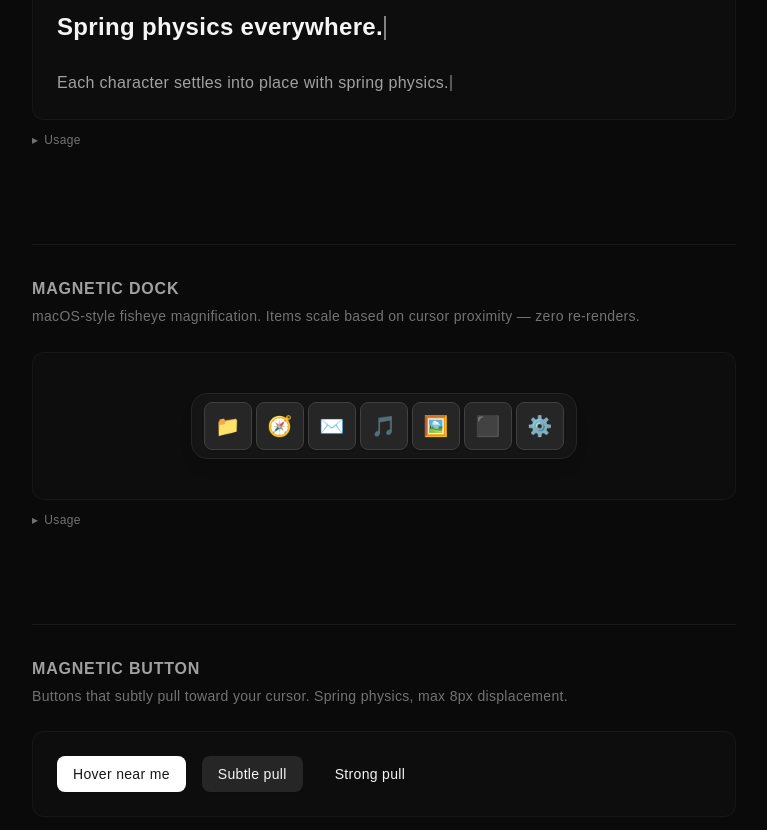
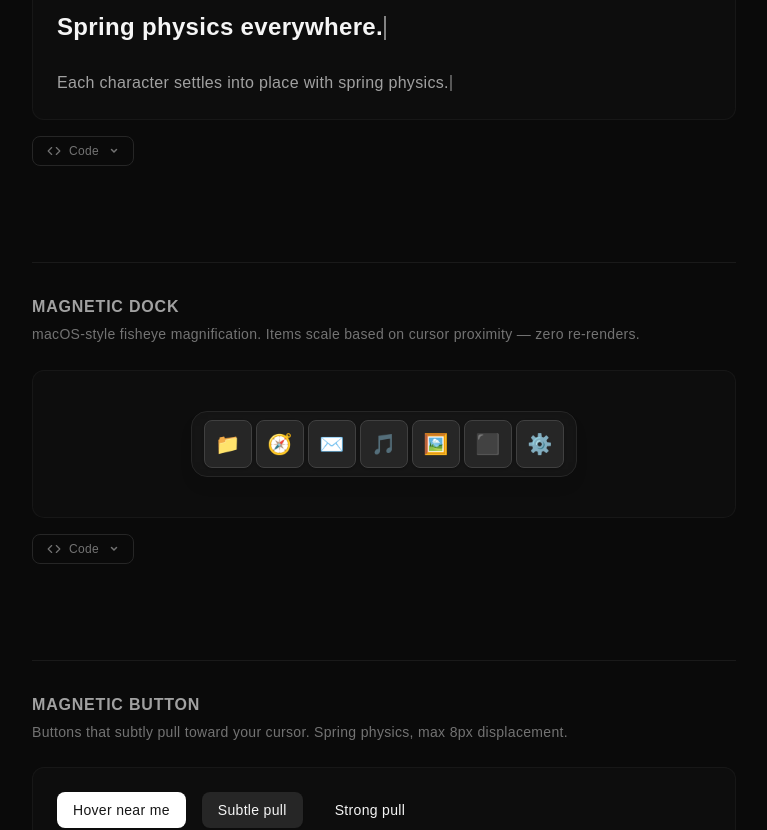
Before and after one commit to kippledigital/driftkit, a Next.js app: page / in a window 1280 px wide. Shown: the part 940-1770 px from the top of the page, without its empty margins (256-1023 px from the left). Built offline with nearby package versions, Linux system fonts and the light colour scheme; a web font is replaced by a local one.

Commit message:
redesign: code block toggle — pill button with code icon + chevron, replaces plain arrow

```diff
--- a/src/components/code-block.tsx
+++ b/src/components/code-block.tsx
@@ -8,7 +8,9 @@ interface CodeBlockProps {
   label?: string;
 }
 
-export function CodeBlock({ code, label = "Usage" }: CodeBlockProps) {
+const SPRING = { type: "spring" as const, stiffness: 400, damping: 30 };
+
+export function CodeBlock({ code, label = "Code" }: CodeBlockProps) {
   const [open, setOpen] = useState(false);
   const [copied, setCopied] = useState(false);
 
@@ -19,37 +21,63 @@ export function CodeBlock({ code, label = "Usage" }: CodeBlockProps) {
   };
 
   return (
-    <div className="mt-3">
-      <button
+    <div className="mt-4">
+      <motion.button
         onClick={() => setOpen(!open)}
-        className="text-xs text-neutral-500 hover:text-neutral-300 transition-colors flex items-center gap-1.5 cursor-pointer"
+        className={`
+          relative inline-flex items-center gap-2 px-3.5 py-1.5 rounded-lg text-xs font-medium cursor-pointer
+          border transition-colors
+          ${open
+            ? "bg-neutral-100 dark:bg-neutral-800 border-neutral-300 dark:border-neutral-700 text-neutral-900 dark:text-neutral-100"
+            : "bg-transparent border-neutral-300 dark:border-neutral-800 text-neutral-500 dark:text-neutral-500 hover:text-neutral-700 dark:hover:text-neutral-300 hover:border-neutral-400 dark:hover:border-neutral-600"
+          }
+        `}
+        whileHover={{ scale: 1.02 }}
+        whileTap={{ scale: 0.97 }}
+        transition={SPRING}
       >
-        <motion.span
-          animate={{ rotate: open ? 90 : 0 }}
-          transition={{ type: "spring", stiffness: 300, damping: 25 }}
-          className="inline-block"
+        <svg
+          width="14" height="14" viewBox="0 0 24 24" fill="none"
+          stroke="currentColor" strokeWidth="2" strokeLinecap="round" strokeLinejoin="round"
         >
-          ▸
-        </motion.span>
+          <polyline points="16 18 22 12 16 6" />
+          <polyline points="8 6 2 12 8 18" />
+        </svg>
         {label}
-      </button>
+        <motion.div
+          animate={{ rotate: open ? 180 : 0 }}
+          transition={SPRING}
+          className="ml-0.5"
+        >
+          <svg width="10" height="10" viewBox="0 0 10 10" fill="none" stroke="currentColor" strokeWidth="1.5" strokeLinecap="round">
+            <path d="M2.5 3.5L5 6L7.5 3.5" />
+          </svg>
+        </motion.div>
+      </motion.button>
+
       <AnimatePresence>
         {open && (
           <motion.div
-            initial={{ height: 0, opacity: 0 }}
-            animate={{ height: "auto", opacity: 1 }}
-            exit={{ height: 0, opacity: 0 }}
-            transition={{ type: "spring", stiffness: 400, damping: 30 }}
+            initial={{ height: 0, opacity: 0, y: -4 }}
+            animate={{ height: "auto", opacity: 1, y: 0 }}
+            exit={{ height: 0, opacity: 0, y: -4 }}
+            transition={SPRING}
             className="overflow-hidden"
           >
-            <div className="relative mt-2 rounded-lg bg-neutral-900 border border-neutral-800 group">
-              <button
-                onClick={copy}
-                className="absolute top-2 right-2 text-xs px-2 py-1 rounded bg-neutral-800 hover:bg-neutral-700 text-neutral-400 hover:text-neutral-200 transition-colors cursor-pointer"
-              >
-                {copied ? "Copied!" : "Copy"}
-              </button>
-              <pre className="p-4 pr-16 text-xs leading-relaxed text-neutral-300 overflow-x-auto font-mono">
+            <div className="relative mt-2 rounded-lg bg-neutral-50 dark:bg-neutral-950 border border-neutral-200 dark:border-neutral-800 group">
+              <div className="absolute top-2 right-2 flex gap-1.5">
+                <button
+                  onClick={copy}
+                  className={`text-[11px] px-2.5 py-1 rounded-md font-medium cursor-pointer transition-all
+                    ${copied
+                      ? "bg-emerald-500/20 text-emerald-400 border border-emerald-500/30"
+                      : "bg-neutral-200 dark:bg-neutral-800 hover:bg-neutral-300 dark:hover:bg-neutral-700 text-neutral-500 dark:text-neutral-400 hover:text-neutral-700 dark:hover:text-neutral-200 border border-transparent"
+                    }`}
+                >
+                  {copied ? "✓ Copied" : "Copy"}
+                </button>
+              </div>
+              <pre className="p-4 pr-20 text-xs leading-relaxed text-neutral-700 dark:text-neutral-300 overflow-x-auto font-mono" style={{ scrollbarWidth: 'none' }}>
                 <code>{code}</code>
               </pre>
             </div>
```
